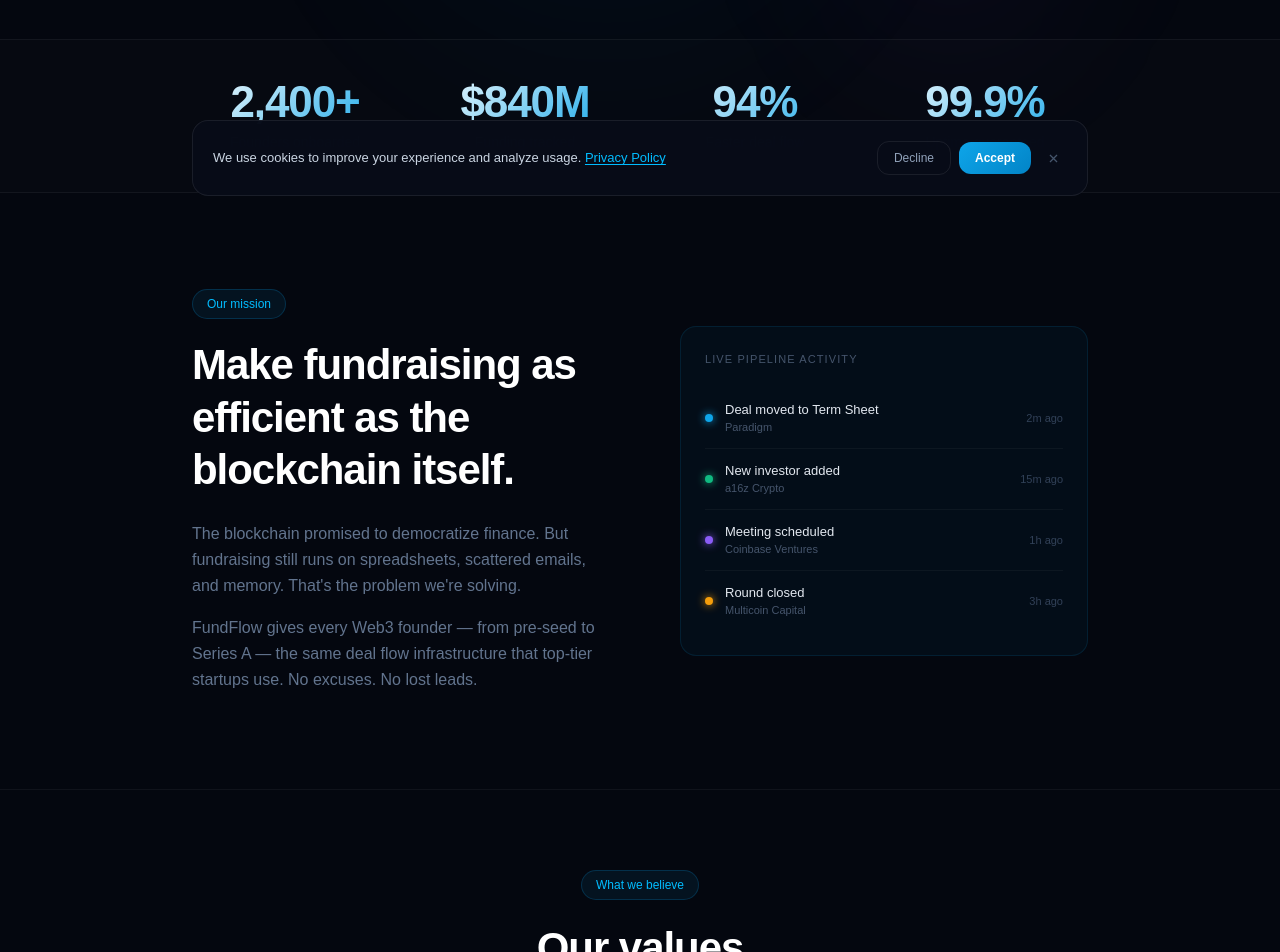
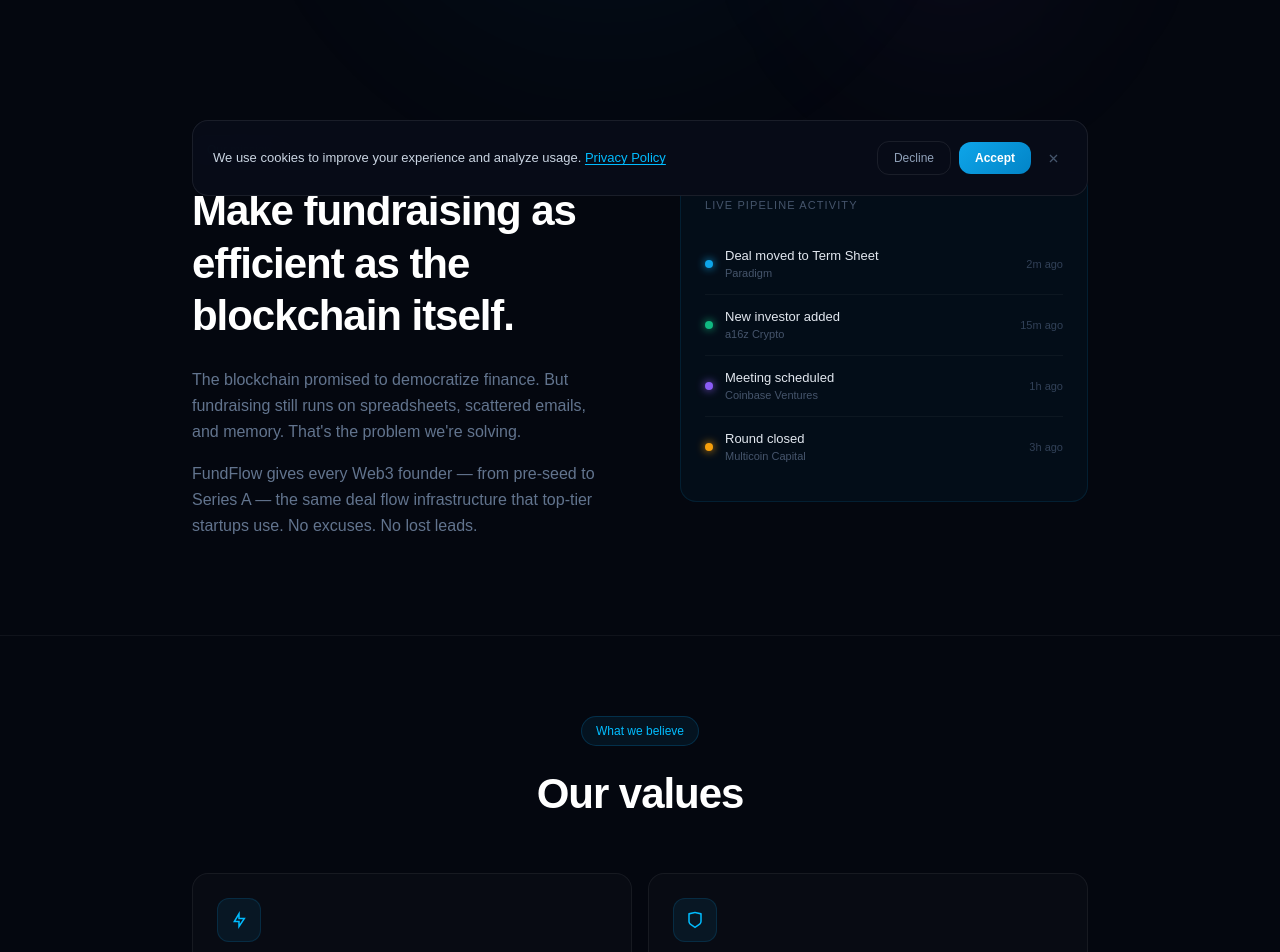
Before and after one commit to kurzmichael02-hue/fundflow, a Next.js app in the folder frontend/: page /about in a window 1280 px wide. Shown: the part 580-1532 px from the top of the page. Built offline with nearby package versions, Linux system fonts and the light colour scheme.

Commit message:
fix: remove fake stats from about page, replace emojis with react icons

```diff
--- a/frontend/app/about/page.tsx
+++ b/frontend/app/about/page.tsx
@@ -1,11 +1,7 @@
 "use client"
 import { useEffect, useState } from "react"
 import Link from "next/link"
-import {
-  RiMenuLine,
-  RiCloseLine,
-  RiArrowRightLine,
-} from "react-icons/ri"
+import { RiMenuLine, RiCloseLine, RiArrowRightLine, RiFlashlightLine, RiShieldLine, RiGlobalLine, RiTeamLine } from "react-icons/ri"
 
 export default function About() {
   const [visible, setVisible] = useState(false)
@@ -43,11 +39,11 @@ export default function About() {
   ]
 
   const values = [
-    { icon: "⚡", title: "Speed over perfection", desc: "We ship fast, iterate faster. Web3 moves at the speed of blocks — so do we." },
-    { icon: "🔒", title: "Security first", desc: "Your deal flow is your most valuable asset. We treat it that way." },
-    { icon: "🌐", title: "Built for Web3", desc: "Not a CRM with a crypto skin. Purpose-built for token rounds, SAFTs, and on-chain fundraising." },
-    { icon: "🤝", title: "Founder-obsessed", desc: "Every feature starts with one question: does this help founders close faster?" },
-  ]
+  { icon: <RiFlashlightLine size={18} />, title: "Speed over perfection", desc: "We ship fast, iterate faster. Web3 moves at the speed of blocks — so do we." },
+  { icon: <RiShieldLine size={18} />, title: "Security first", desc: "Your deal flow is your most valuable asset. We treat it that way." },
+  { icon: <RiGlobalLine size={18} />, title: "Built for Web3", desc: "Not a CRM with a crypto skin. Purpose-built for token rounds, SAFTs, and on-chain fundraising." },
+  { icon: <RiTeamLine size={18} />, title: "Founder-obsessed", desc: "Every feature starts with one question: does this help founders close faster?" },
+]
 
   return (
     <main className="bg-[#04070f] min-h-screen text-slate-200 overflow-x-hidden">
@@ -138,25 +134,7 @@ export default function About() {
         </div>
       </section>
 
-      {/* STATS */}
-      <div className="border-t border-b border-white/[0.05] relative z-10" style={{ background: "rgba(255,255,255,0.01)" }}>
-        <div className="max-w-5xl mx-auto px-5 md:px-16 py-10 grid grid-cols-2 md:grid-cols-4 gap-6">
-          {[
-            { num: "2,400+", label: "Founders onboarded" },
-            { num: "$840M", label: "Funding tracked" },
-            { num: "94%", label: "Faster deal flow" },
-            { num: "99.9%", label: "Uptime guaranteed" },
-          ].map((s, i) => (
-            <div key={i} className="text-center">
-              <div className="text-[32px] md:text-[44px] font-bold tracking-tight leading-none mb-2"
-                style={{ background: "linear-gradient(135deg,#fff,#0ea5e9)", WebkitBackgroundClip: "text", WebkitTextFillColor: "transparent", backgroundClip: "text" }}>
-                {s.num}
-              </div>
-              <p className="text-sm text-slate-500">{s.label}</p>
-            </div>
-          ))}
-        </div>
-      </div>
+
 
       {/* MISSION */}
       <section className="relative z-10 max-w-5xl mx-auto px-5 md:px-16 py-16 md:py-24">
@@ -211,8 +189,8 @@ export default function About() {
             {values.map((v, i) => (
               <div key={i} className="rounded-2xl p-6 border border-white/[0.06] hover:border-sky-500/20 transition-all"
                 style={{ background: "rgba(255,255,255,0.02)" }}>
-                <div className="w-11 h-11 rounded-xl flex items-center justify-center text-xl border border-sky-500/15 mb-4"
-                  style={{ background: "rgba(14,165,233,0.08)" }}>{v.icon}</div>
+                <div className="w-11 h-11 rounded-xl flex items-center justify-center border border-sky-500/15 mb-4 text-sky-400"
+  style={{ background: "rgba(14,165,233,0.08)" }}>{v.icon}</div>
                 <h3 className="text-[15px] font-semibold text-white mb-2">{v.title}</h3>
                 <p className="text-[13px] text-slate-500 leading-relaxed">{v.desc}</p>
               </div>
```
